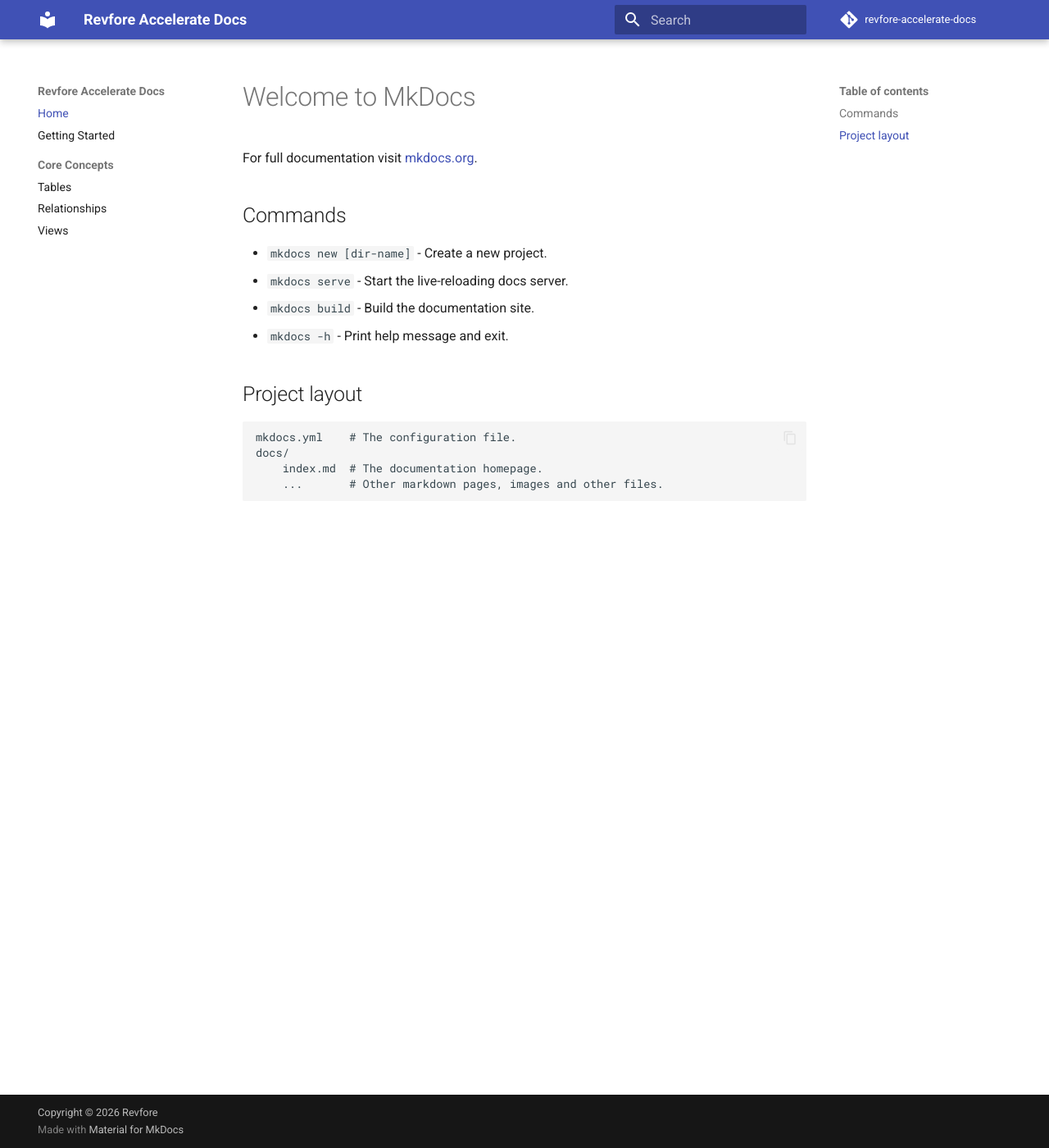
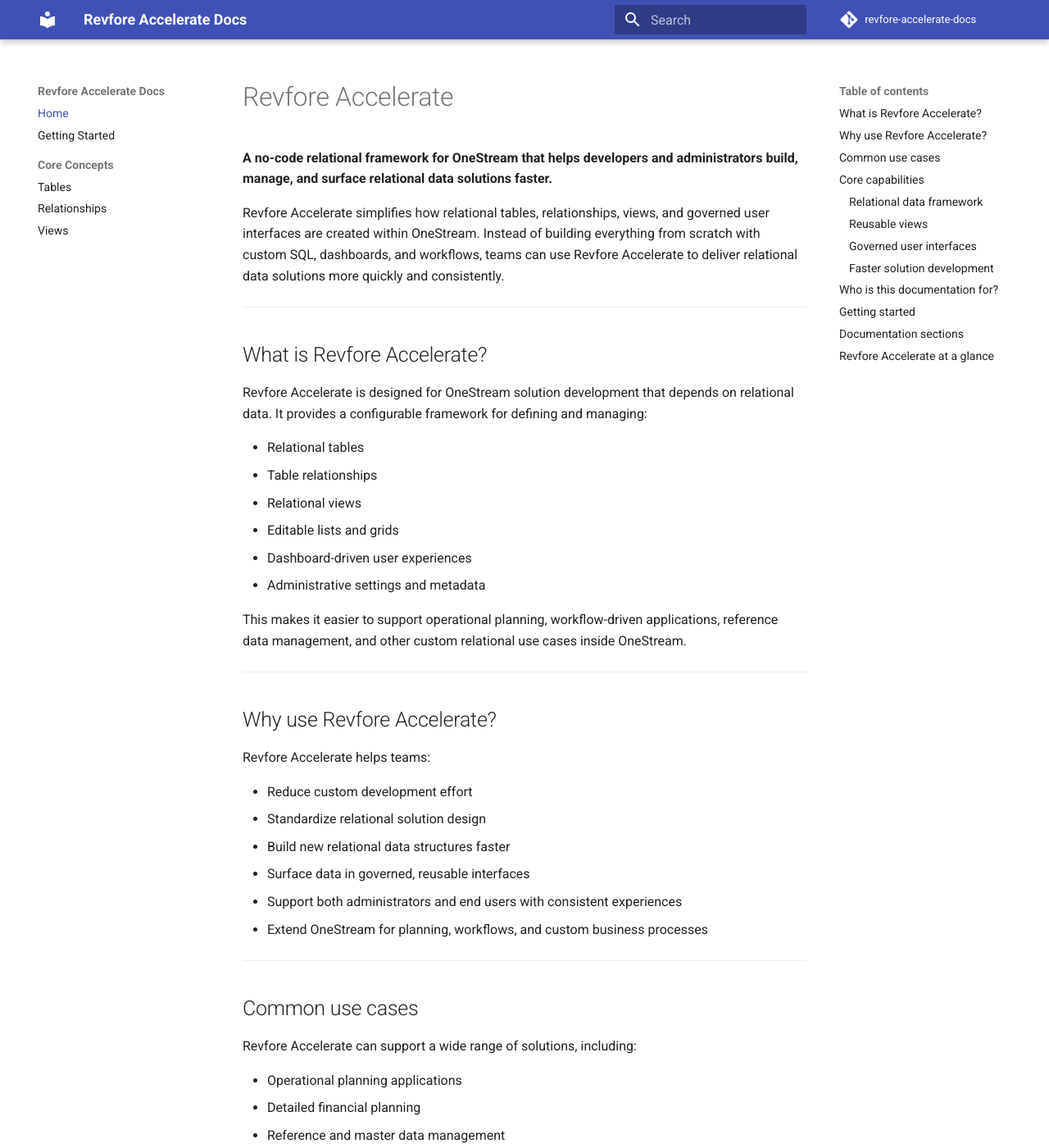
Before and after one commit to revfore/revfore-accelerate-docs, an MkDocs documentation site: the page built from docs/index.md, in a window 1280 px wide and 1400 px high. Shown: the whole window at 82% size. Built offline with MkDocs 1.6.1 and Material for MkDocs 9.7.7, drawn with Linux system fonts in a browser that asks for light colours; comment, search, counter and statistics services are not loaded; the version menu is left out; some of the changed text lies outside the part shown.

Commit message:
Update docs

```diff
--- a/docs/index.md
+++ b/docs/index.md
@@ -1,17 +1,112 @@
-# Welcome to MkDocs
+# Revfore Accelerate
 
-For full documentation visit [mkdocs.org](https://www.mkdocs.org).
+**A no-code relational framework for OneStream that helps developers and administrators build, manage, and surface relational data solutions faster.**
 
-## Commands
+Revfore Accelerate simplifies how relational tables, relationships, views, and governed user interfaces are created within OneStream. Instead of building everything from scratch with custom SQL, dashboards, and workflows, teams can use Revfore Accelerate to deliver relational data solutions more quickly and consistently.
 
-* `mkdocs new [dir-name]` - Create a new project.
-* `mkdocs serve` - Start the live-reloading docs server.
-* `mkdocs build` - Build the documentation site.
-* `mkdocs -h` - Print help message and exit.
+---
 
-## Project layout
+## What is Revfore Accelerate?
 
-    mkdocs.yml    # The configuration file.
-    docs/
-        index.md  # The documentation homepage.
-        ...       # Other markdown pages, images and other files.
+Revfore Accelerate is designed for OneStream solution development that depends on relational data. It provides a configurable framework for defining and managing:
+
+- Relational tables
+- Table relationships
+- Relational views
+- Editable lists and grids
+- Dashboard-driven user experiences
+- Administrative settings and metadata
+
+This makes it easier to support operational planning, workflow-driven applications, reference data management, and other custom relational use cases inside OneStream.
+
+---
+
+## Why use Revfore Accelerate?
+
+Revfore Accelerate helps teams:
+
+- Reduce custom development effort
+- Standardize relational solution design
+- Build new relational data structures faster
+- Surface data in governed, reusable interfaces
+- Support both administrators and end users with consistent experiences
+- Extend OneStream for planning, workflows, and custom business processes
+
+---
+
+## Common use cases
+
+Revfore Accelerate can support a wide range of solutions, including:
+
+- Operational planning applications
+- Detailed financial planning
+- Reference and master data management
+- Workflow-based data collection
+- Custom administrative applications
+- Browser-based and dashboard-driven relational interfaces
+
+---
+
+## Core capabilities
+
+### Relational data framework
+Create and manage relational tables, fields, and relationships through a configurable framework.
+
+### Reusable views
+Define relational views that can be used across dashboards, editable lists, and other user experiences.
+
+### Governed user interfaces
+Surface relational data in standardized, governed screens for both setup and end-user processes.
+
+### Faster solution development
+Reduce the time and complexity required to build custom relational solutions in OneStream.
+
+---
+
+## Who is this documentation for?
+
+This documentation is intended for:
+
+- OneStream developers
+- Solution architects
+- Application administrators
+- Technical consultants
+- Power users supporting relational solutions
+
+---
+
+## Getting started
+
+Use the navigation menu to explore the documentation. A typical path might include:
+
+1. Overview of the platform
+2. Core concepts and architecture
+3. Configuration and setup
+4. Managing tables, relationships, and views
+5. Building end-user experiences
+6. Deployment and administration
+
+---
+
+## Documentation sections
+
+Suggested sections for this site:
+
+- **Overview** — Product introduction and key concepts
+- **Architecture** — How the framework is structured
+- **Configuration** — Setup instructions and prerequisites
+- **Tables and Fields** — Defining relational structures
+- **Relationships** — Linking relational data
+- **Views** — Building reusable relational views
+- **User Interfaces** — Editable lists, dashboards, and navigation
+- **Administration** — Managing metadata and settings
+- **Examples** — Sample use cases and implementation patterns
+- **Troubleshooting** — Common issues and resolutions
+
+---
+
+## Revfore Accelerate at a glance
+
+Revfore Accelerate helps organizations extend OneStream with a faster, more governed approach to relational solution development — making it easier to deliver applications that are flexible, maintainable, and scalable.
+
+---
```
Also changed, not shown: docs/getting-started.md (+2 -2 lines), site/getting-started/index.html, site/search/search_index.json.
